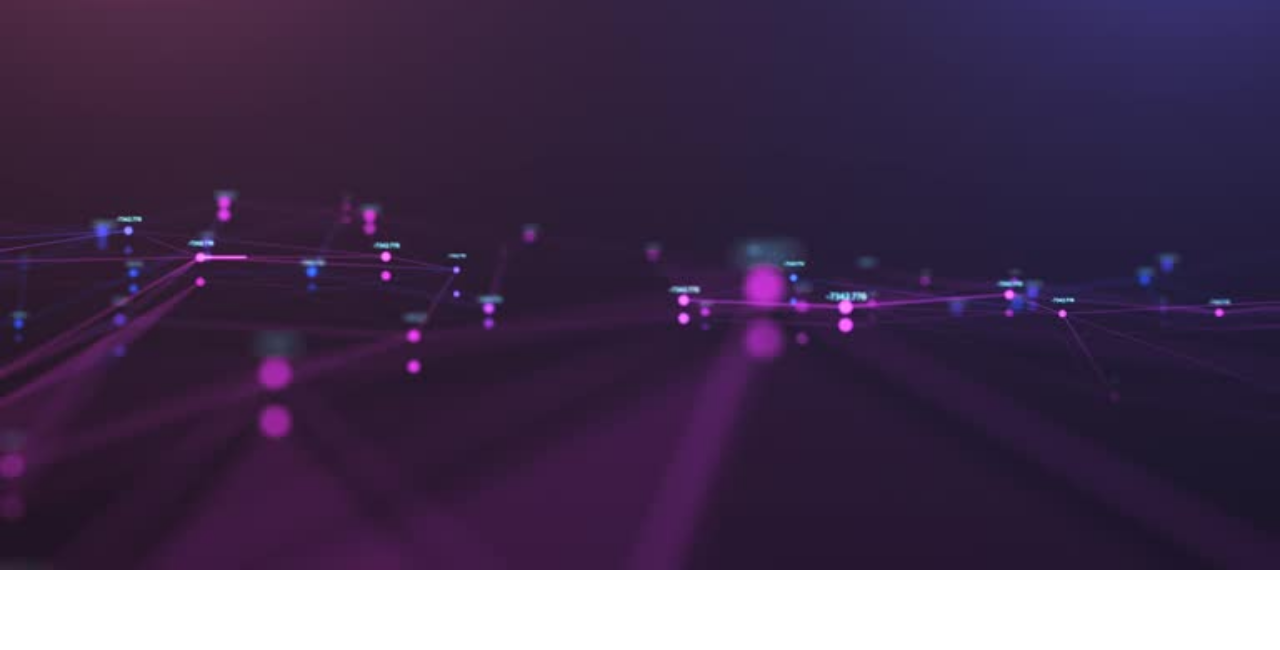
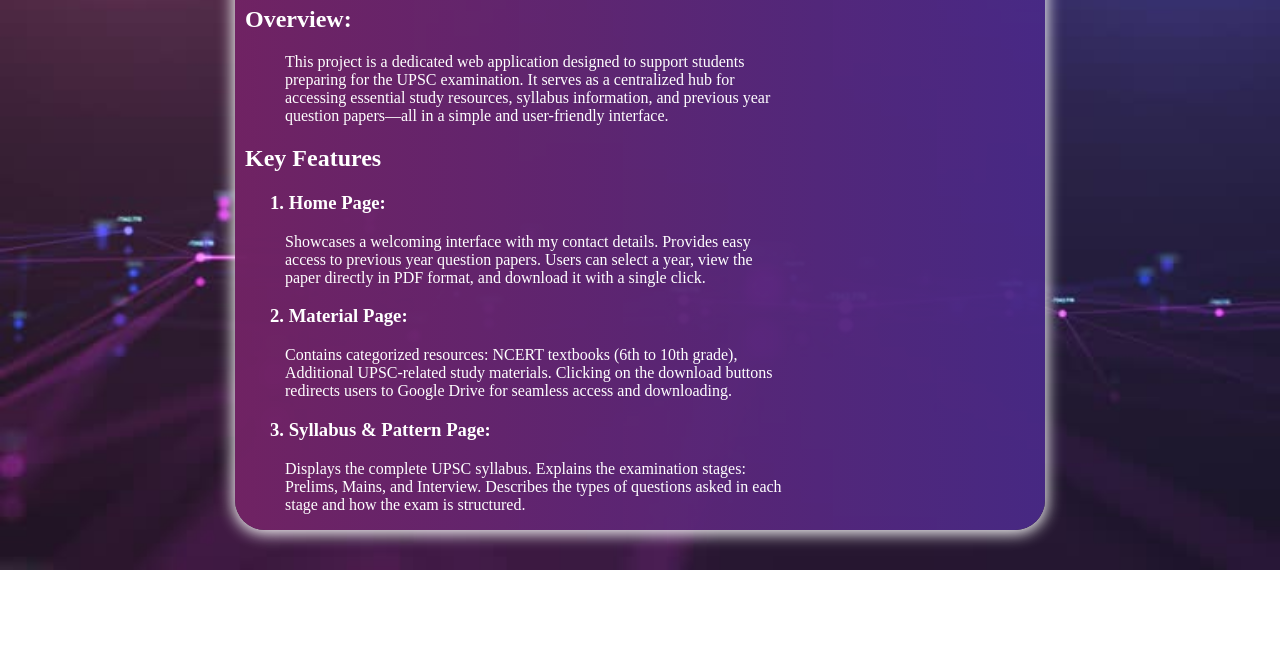
Before and after one commit to ruthvik-sai-1521/portfolio, a plain HTML site: page pro.html in a window 1280 px wide. Shown: the part 150-800 px from the top of the page. Drawn offline with Linux system fonts and the light colour scheme.

Commit message:
upsc project added

```diff
--- a/pro.html
+++ b/pro.html
@@ -18,5 +18,20 @@
             </ul>
         </div>
     </nav>
+    <main>
+        <div class="project">
+            <h1>1. UPSC Preparation Assistant Web App</h1>
+            <h2>Overview:</h2>
+            <p style="padding-left: 40px;">This project is a dedicated web application designed to support students preparing for the UPSC examination. It serves as a centralized hub for accessing essential study resources, syllabus information, and previous year question papers—all in a simple and user-friendly interface.</p>
+            <h2>Key Features</h2>
+            <h3 style="padding-left: 25px;">1. Home Page:</h3>
+            <p style="padding-left: 40px;">Showcases a welcoming interface with my contact details. Provides easy access to previous year question papers. Users can select a year, view the paper directly in PDF format, and download it with a single click.</p>
+            <h3 style="padding-left: 25px;">2. Material Page:</h3>
+            <p style="padding-left: 40px;">Contains categorized resources: NCERT textbooks (6th to 10th grade), Additional UPSC-related study materials. Clicking on the download buttons redirects users to Google Drive for seamless access and downloading.</p>
+            <h3 style="padding-left: 25px;">3. Syllabus & Pattern Page:</h3>
+            <p style="padding-left: 40px;">Displays the complete UPSC syllabus. Explains the examination stages: Prelims, Mains, and Interview. Describes the types of questions asked in each stage and how the exam is structured.</p>
+
+        </div>
+    </main>
 </body>
 </html>
--- a/style.css
+++ b/style.css
@@ -160,3 +160,12 @@ main{
     box-shadow: 0 5px 5px 2px white;
 
 }
+.project{
+    margin-top: 50px;
+    color: white;
+    background-color: rgba(45, 11, 112, 0.918);
+    background-image: linear-gradient(to right, rgba(126, 40, 97, 0.818),rgba(104, 75, 161, 0.452));
+    box-shadow: 0 2px 15px 2px whitesmoke;
+    border-radius: 30px;
+    padding-left: 10px;
+}
```
